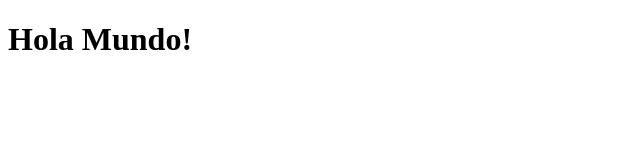
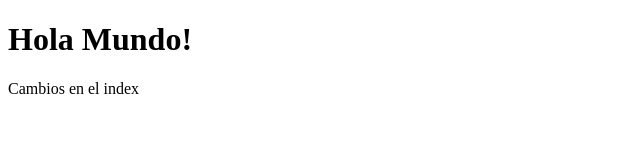
Before and after one commit to Ek4itzzz/ed, a plain HTML site: page index.html in a window 1280 px wide. Shown: the whole page, without its empty margins (0-640 px from the left). Drawn offline with Linux system fonts and the light colour scheme.

Commit message:
Actualizado el index.html

```diff
--- a/index.html
+++ b/index.html
@@ -5,5 +5,6 @@
     </head>
     <body>
         <h1>Hola Mundo!</h1>
+        <p>Cambios en el index</p>
     </body>
 </html>
```
